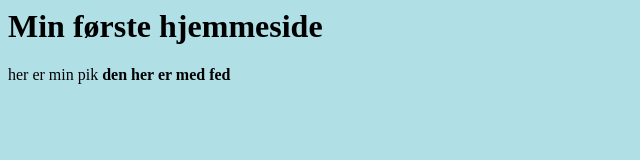
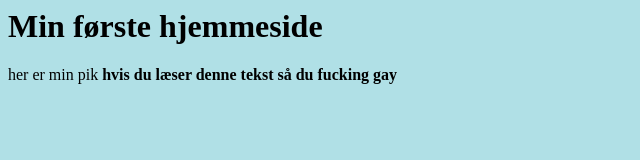
Before and after one commit to nikodicko/nikodicko.github.io, a plain HTML site: page index.html in a window 1280 px wide. Shown: the whole page, without its empty margins (0-640 px from the left). Drawn offline with Linux system fonts and the light colour scheme.

Commit message:
Update index.html

```diff
--- a/index.html
+++ b/index.html
@@ -12,7 +12,7 @@
 
 <h1> Min første hjemmeside </h1>
 <p>
-  her er min pik <b> den her er med fed </b>
+  her er min pik <b> hvis du læser denne tekst så du fucking gay </b>
 
 </p>
 
```
